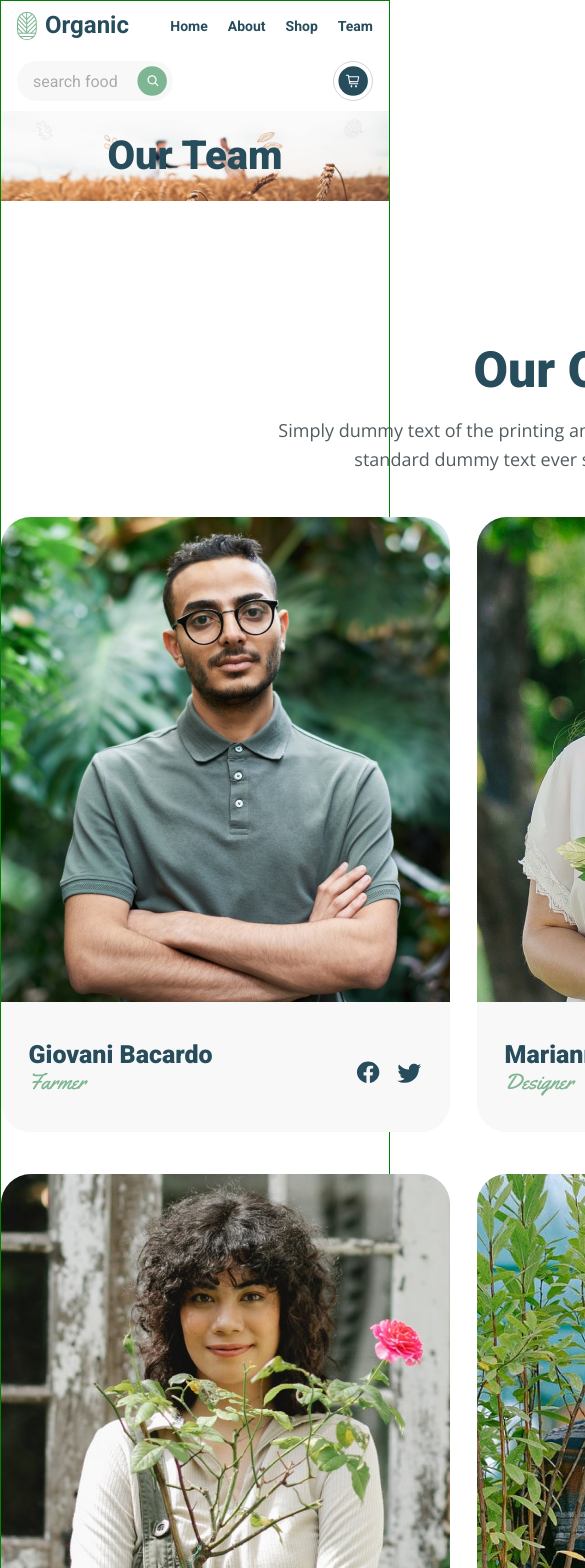
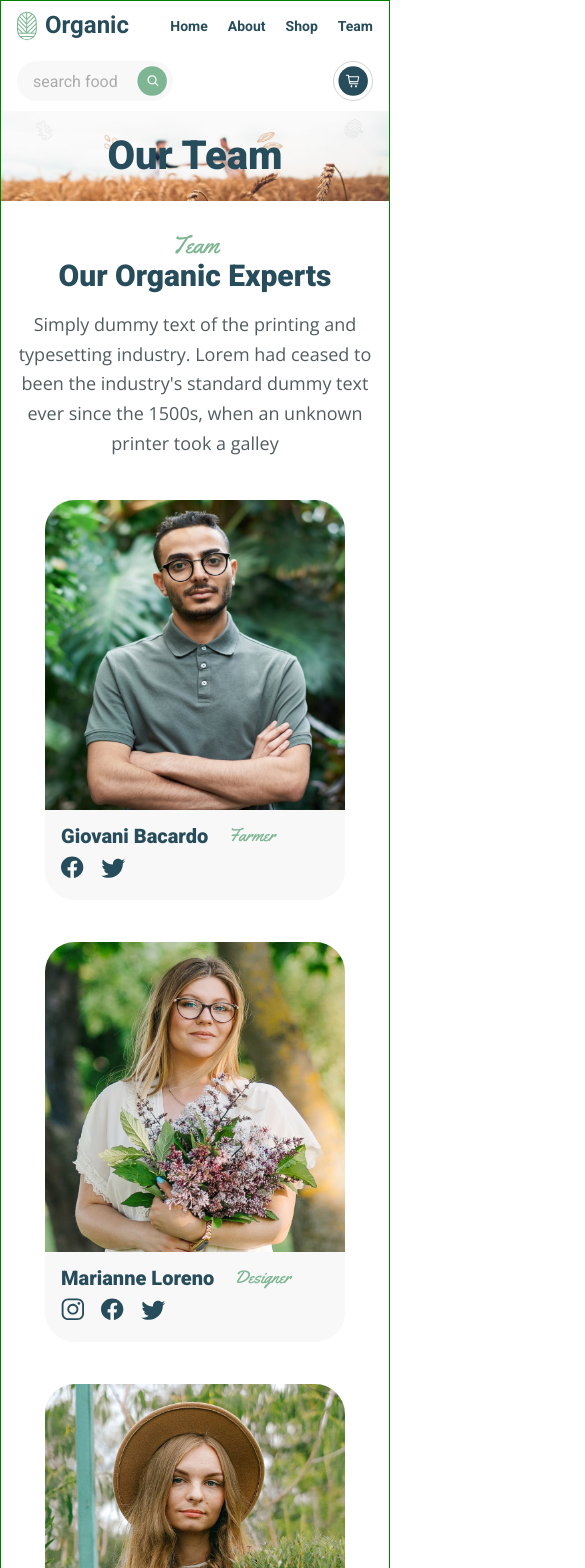
Before and after one commit to Vlad32032/organic-food, a React (Create React App) app: page /organic-food/team in a window 390 px wide. Shown: the top 1568 px of the page, 585 px wide, since content can reach past the window. Built offline with nearby package versions, Linux system fonts and the light colour scheme.

Commit message:
added adaptive for TeamBlock and TeamCard and fix adaptive in SubscribeBlock

```diff
--- a/src/components/Main/AboutUsBlocks/TeamBlock/TeamBlock.module.scss
+++ b/src/components/Main/AboutUsBlocks/TeamBlock/TeamBlock.module.scss
@@ -8,17 +8,32 @@
     width: 1400px;
     margin: 100px auto;
 
+    @media (max-width: 1450px) {
+        width: 100%;
+        margin: 30px auto;
+    }
+
     h2 {
         font-family: $third-font-family;
         font-weight: 400;
         font-size: 36px;
         color: $third-text-color;
+
+        @media (max-width: 650px) {
+            font-size: 25px;
+
+        }
     }
 
     h3 {
         font-weight: 800;
         font-size: 50px;
         margin-bottom: 16px;
+
+        @media (max-width: 650px) {
+            font-size: 30px;
+
+        }
     }
 
     p {
@@ -29,6 +44,10 @@
         font-weight: 400;
         font-size: 18px;
         line-height: 165%;
+
+        @media (max-width: 1450px) {
+            padding: 0 16px;
+        }
     }
 
     .wrapper {
@@ -37,5 +56,13 @@
         grid-template-rows: repeat(1, 1fr);
         grid-column-gap: 27px;
         grid-row-gap: 42px;
+
+        @media (max-width: 1450px) {
+            grid-template-columns: repeat(2, 1fr);
+
+            @media (max-width: 950px) {
+                grid-template-columns: repeat(1, 1fr);
+            }
+        }
     }
 }
--- a/src/components/Main/SubscribeBlock/SubscribeBlock.module.scss
+++ b/src/components/Main/SubscribeBlock/SubscribeBlock.module.scss
@@ -11,6 +11,7 @@
     background-color: $main-bg-color;
 
     @media (max-width: 1450px) {
+        padding: 20px 0 20px;
         margin: 16px;
     }
 
--- a/src/components/UI/TeamCards/TeamCard/TeamCard.module.scss
+++ b/src/components/UI/TeamCards/TeamCard/TeamCard.module.scss
@@ -13,6 +13,11 @@
         background-color ease-in 300ms,
         box-shadow ease-in 300ms;
 
+    @media (max-width: 500px) {
+         width: 300px;
+         height: 400px;
+    }
+
     &:hover {
         background-color: $main-bg-color;
         box-shadow: $main-box-shadow;
@@ -27,6 +32,11 @@
         height: 485px;
 
         transition: transform ease-in 800ms;
+
+        @media (max-width: 500px) {
+            width: 300px;
+            height: 310px;
+       }
     }
 
     .wrapper {
@@ -40,14 +50,30 @@
 
         background-color: inherit;
 
+        @media (max-width: 500px) {
+            flex-direction: column;
+
+            padding: 10px 16px;
+        }
+
         &Title {
             display: flex;
             flex-direction: column;
             justify-content: space-between;
 
+            @media (max-width: 500px) {
+                flex-direction: row;
+                justify-content: start;
+                gap: 20px;
+            }
+
             h4 {
                 font-weight: 800;
                 font-size: 25px;
+
+                @media (max-width: 500px) {
+                    font-size: 20px;
+                }
             }
 
             span {
@@ -55,6 +81,10 @@
                 font-weight: 400;
                 font-size: 22px;
                 color: $third-text-color;
+
+                @media (max-width: 500px) {
+                    font-size: 18px;
+                }
             }
         }
 
```
